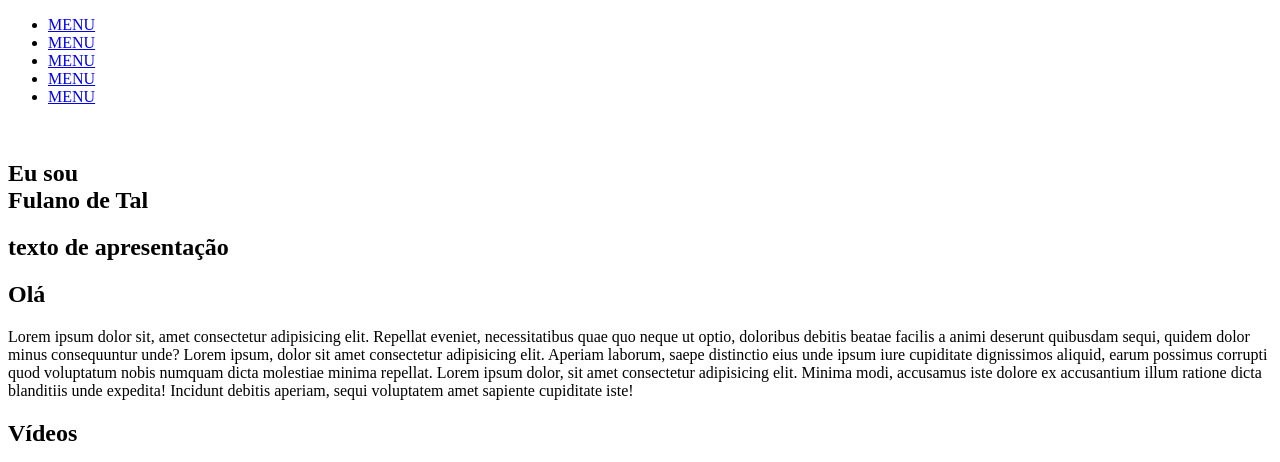
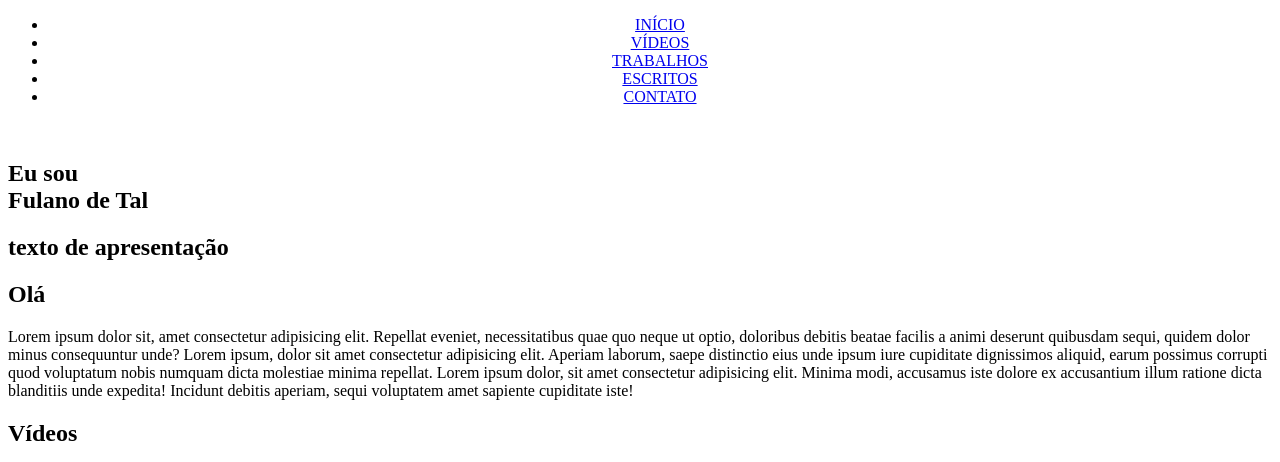
Before and after one commit to VasconcelosCarla/sitePessoal, a plain HTML site: page index.html in a window 1280 px wide. Shown: the top 462 px of the page. Drawn offline with Linux system fonts and the light colour scheme.

Commit message:
mudanças na estrutura
Era pra essa mudança ter sido feita no design

```diff
--- a/index.html
+++ b/index.html
@@ -8,13 +8,16 @@
     <link rel="stylesheet" href="https://cdnjs.cloudflare.com/ajax/libs/font-awesome/4.7.0/css/font-awesome.min.css">
 </head>
 <body>
-    <ul class="menu">
-        <li class="link"><a href="#">MENU</a></li>
-        <li class="link"><a href="#">MENU</a></li>
-        <li class="link"><a href="#">MENU</a></li>
-        <li class="link"><a href="#">MENU</a></li>
-        <li class="link"><a href="#">MENU</a></li>
-    </ul>
+    <center>
+        <ul class="menu">
+            <li class="link"><a href="#Welcome">INÍCIO</a></li>
+            <li class="link"><a href="#videos">VÍDEOS</a></li>
+            <li class="link"><a href="#work">TRABALHOS</a></li>
+            <li class="link"><a href="#writings">ESCRITOS</a></li>
+            <li class="link"><a href="#contact">CONTATO</a></li>
+        </ul>
+    </center>
+
     <section id="Welcome" class="parallax-container">
         <div class="parallax-inner">
             <img src="" class="profile"/>
```
